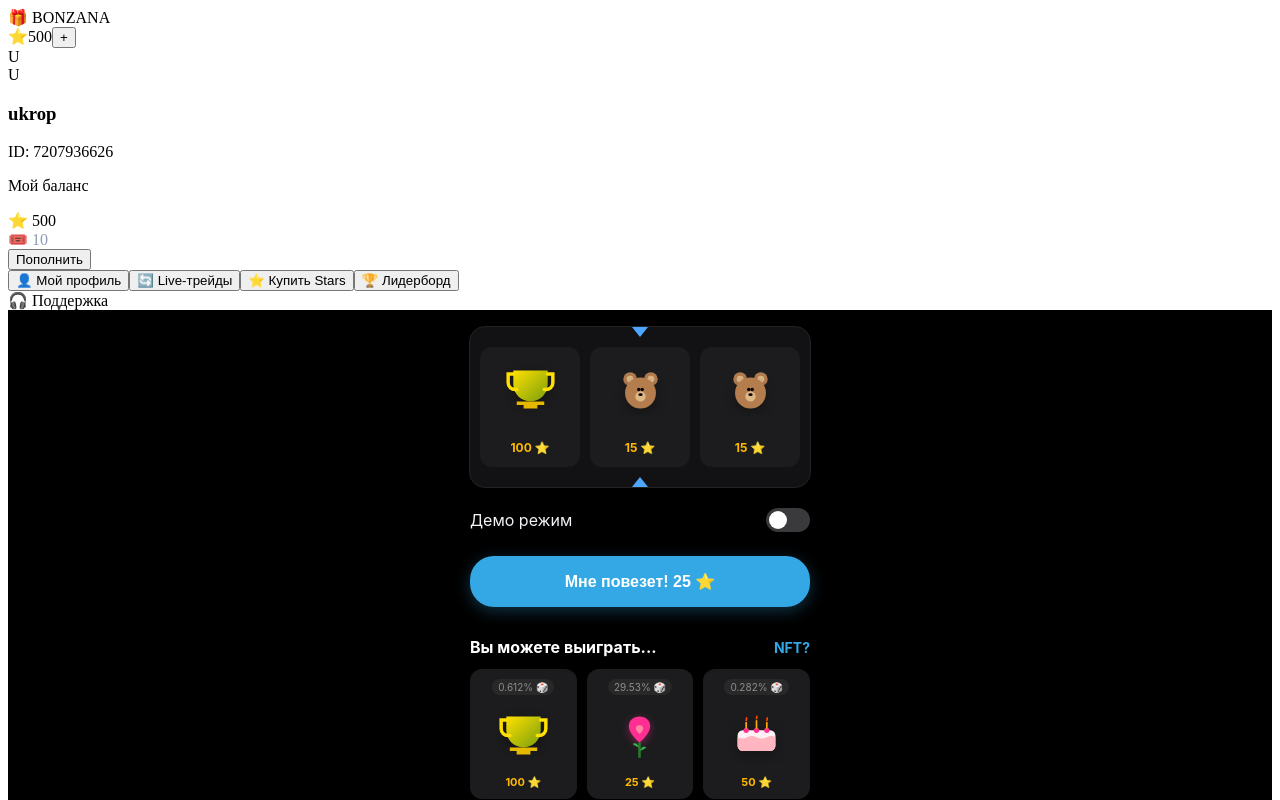
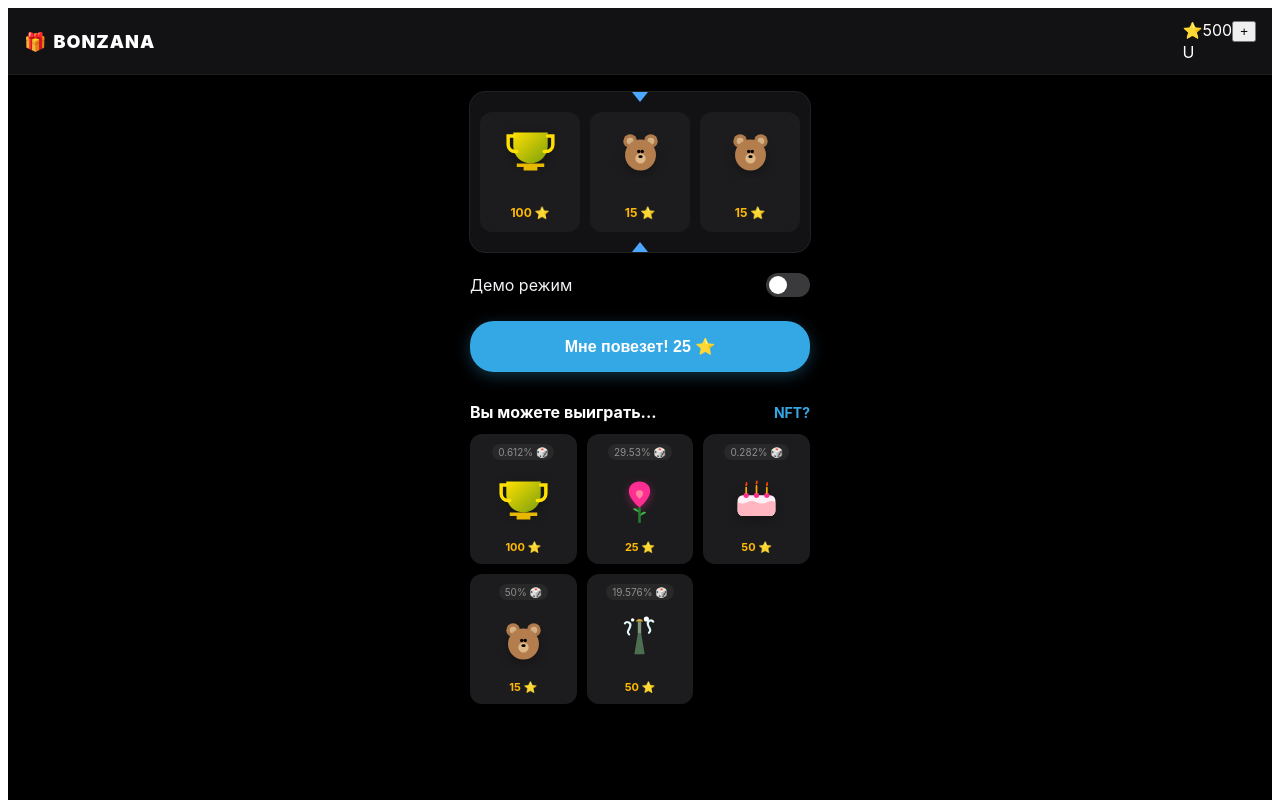
Before and after one commit to khoroshkovskyiivan-lab/Bonzana-, a React (Vite) app: page / in a window 1280 px wide. Shown: the top 800 px of the page. Built offline with nearby package versions, Linux system fonts and the light colour scheme.

Commit message:
Update index.css

```diff
--- a/src/index.css
+++ b/src/index.css
@@ -1,4 +1,162 @@
-/* Модальное окно пополнения */
+/* ОБЩИЕ СТИЛИ ДЛЯ ШАПКИ И КОНТЕНТА */
+.app-container {
+  display: flex;
+  flex-direction: column;
+  min-height: 100vh;
+  background-color: #000000;
+  color: #ffffff;
+  font-family: -apple-system, BlinkMacSystemFont, 'Segoe UI', Roboto, Helvetica, Arial, sans-serif;
+}
+
+.main-header {
+  display: flex;
+  justify-content: space-between;
+  align-items: center;
+  padding: 12px 16px;
+  background: #121214;
+  border-bottom: 1px solid #1c1c1e;
+}
+
+.brand-logo {
+  font-weight: 900;
+  font-size: 18px;
+  letter-spacing: 1px;
+  color: #fff;
+  display: flex;
+  align-items: center;
+  gap: 6px;
+}
+
+/* ИСПРАВЛЕНИЕ ДЛЯ ИКОНОК В РУЛЕТКЕ */
+.card-art-container svg,
+.prize-main-art svg {
+  width: 55px !important;
+  height: 55px !important;
+  display: block;
+  margin: 0 auto;
+}
+
+.roulette-card {
+  display: flex;
+  flex-direction: column;
+  align-items: center;
+  justify-content: center;
+  gap: 8px;
+}
+
+/* ИСПРАВЛЕНИЕ ДЛЯ ШТОРКИ МЕНЮ (SIDE DRAWER) */
+.side-drawer {
+  position: fixed;
+  top: 0;
+  left: 0;
+  width: 100%;
+  height: 100%;
+  z-index: 9999;
+  pointer-events: none; /* Кнопки не кликаются, пока меню закрыто */
+  visibility: hidden;
+  transition: visibility 0.3s ease;
+}
+
+.side-drawer.open {
+  pointer-events: auto;
+  visibility: visible;
+}
+
+.drawer-overlay {
+  position: absolute;
+  top: 0; left: 0; width: 100%; height: 100%;
+  background: rgba(0, 0, 0, 0.7);
+  opacity: 0;
+  transition: opacity 0.3s ease;
+}
+
+.side-drawer.open .drawer-overlay {
+  opacity: 1;
+}
+
+.drawer-content {
+  position: absolute;
+  top: 0;
+  left: 0;
+  width: 280px;
+  height: 100%;
+  background: #121214;
+  box-shadow: 4px 0 24px rgba(0,0,0,0.5);
+  transform: translateX(-100%);
+  transition: transform 0.3s cubic-bezier(0.1, 0.8, 0.1, 1);
+  display: flex;
+  flex-direction: column;
+  padding: 24px 16px;
+  box-sizing: border-box;
+}
+
+.side-drawer.open .drawer-content {
+  transform: translateX(0);
+}
+
+/* Красивые вертикальные кнопки в меню */
+.drawer-nav {
+  display: flex;
+  flex-direction: column;
+  gap: 8px;
+  margin-top: 24px;
+  flex-grow: 1;
+}
+
+.drawer-nav button {
+  background: #1c1c1e;
+  border: 1px solid #2c2c2e;
+  color: #fff;
+  padding: 14px 16px;
+  border-radius: 12px;
+  text-align: left;
+  font-size: 15px;
+  font-weight: 500;
+  cursor: pointer;
+  display: flex;
+  align-items: center;
+  gap: 12px;
+  transition: background 0.2s;
+}
+
+.drawer-nav button:active {
+  background: #2c2c2e;
+}
+
+.drawer-profile {
+  display: flex;
+  align-items: center;
+  gap: 12px;
+  margin-bottom: 20px;
+}
+
+.drawer-balance-card {
+  background: #1c1c1e;
+  padding: 16px;
+  border-radius: 16px;
+  border: 1px solid #2c2c2e;
+}
+
+.balances-row {
+  display: flex;
+  gap: 16px;
+  font-size: 18px;
+  font-weight: bold;
+  margin: 8px 0;
+}
+
+.deposit-btn {
+  width: 100%;
+  background: #34a8e5;
+  border: none;
+  color: #fff;
+  padding: 10px;
+  border-radius: 10px;
+  font-weight: bold;
+  cursor: pointer;
+}
+
+/* МОДАЛЬНОЕ ОКНО ПОПОЛНЕНИЯ */
 .modal-overlay {
   position: fixed;
   top: 0; left: 0; right: 0; bottom: 0;
@@ -6,9 +164,10 @@
   display: flex;
   justify-content: center;
   align-items: center;
-  z-index: 1000;
+  z-index: 10000;
   padding: 16px;
 }
+
 .modal-content {
   background: #1c1c1e;
   border-radius: 24px;
@@ -16,17 +175,24 @@
   max-width: 340px;
   padding: 20px;
   border: 1px solid #2c2c2e;
+  box-sizing: border-box;
 }
+
 .modal-header {
   display: flex;
   justify-content: space-between;
   align-items: center;
   margin-bottom: 12px;
 }
+
 .modal-header h3 { margin: 0; font-size: 18px; color: #fff; }
+
 .close-modal-btn { background: none; border: none; color: #8e8e93; font-size: 24px; cursor: pointer; }
-.modal-desc { color: #8e8e93; font-size: 14px; margin-bottom: 20px; }
+
+.modal-desc { color: #8e8e93; font-size: 14px; margin-bottom: 20px; text-align: center; }
+
 .deposit-grid { display: flex; flex-direction: column; gap: 12px; }
+
 .deposit-tier {
   background: #2c2c2e;
   border-radius: 16px;
@@ -37,15 +203,20 @@
   cursor: pointer;
   position: relative;
 }
+
 .deposit-tier.popular { border: 1px solid #34a8e5; background: rgba(52, 168, 229, 0.05); }
+
 .deposit-tier .badge {
   position: absolute; top: -8px; left: 16px;
   background: #34a8e5; color: #fff; font-size: 9px; font-weight: bold;
   padding: 2px 6px; border-radius: 8px;
 }
+
 .tier-stars { font-weight: bold; font-size: 16px; }
+
 .tier-buy-btn { background: #34a8e5; border: none; color: #fff; padding: 6px 14px; border-radius: 12px; font-weight: bold; }
-/* Стили для таймера */
+
+/* СТИЛИ ДЛЯ ТАЙМЕРА КОНКУРСОВ */
 .timer-countdown { background: rgba(255,255,255,0.03); padding: 8px; border-radius: 10px; text-align: center; margin: 12px 0; font-size: 14px; color: #8e8e93; }
+
 .time-digits { color: #4da6ff; font-family: monospace; font-size: 16px; font-weight: bold; }
-.card-art-container, .prize-main-art { display: flex; justify-content: center; align-items: center; height: 60px; }
```
